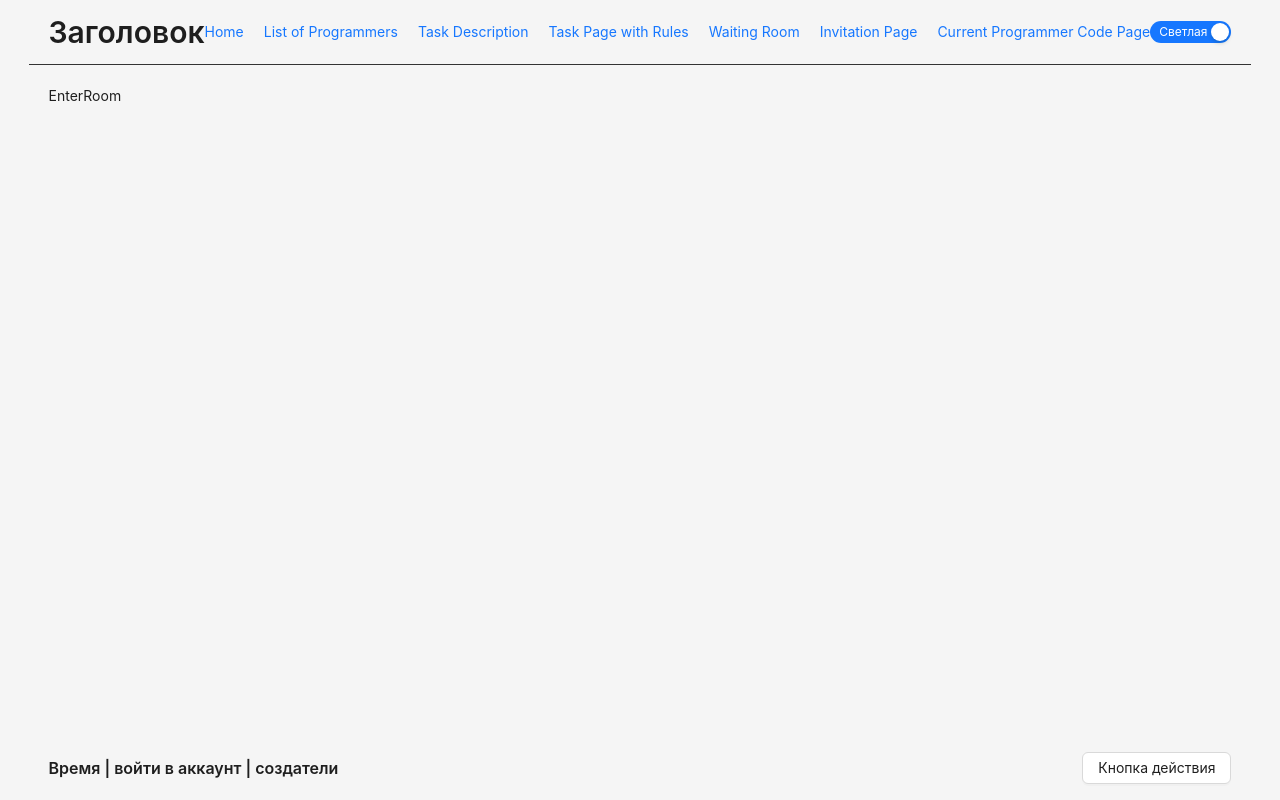
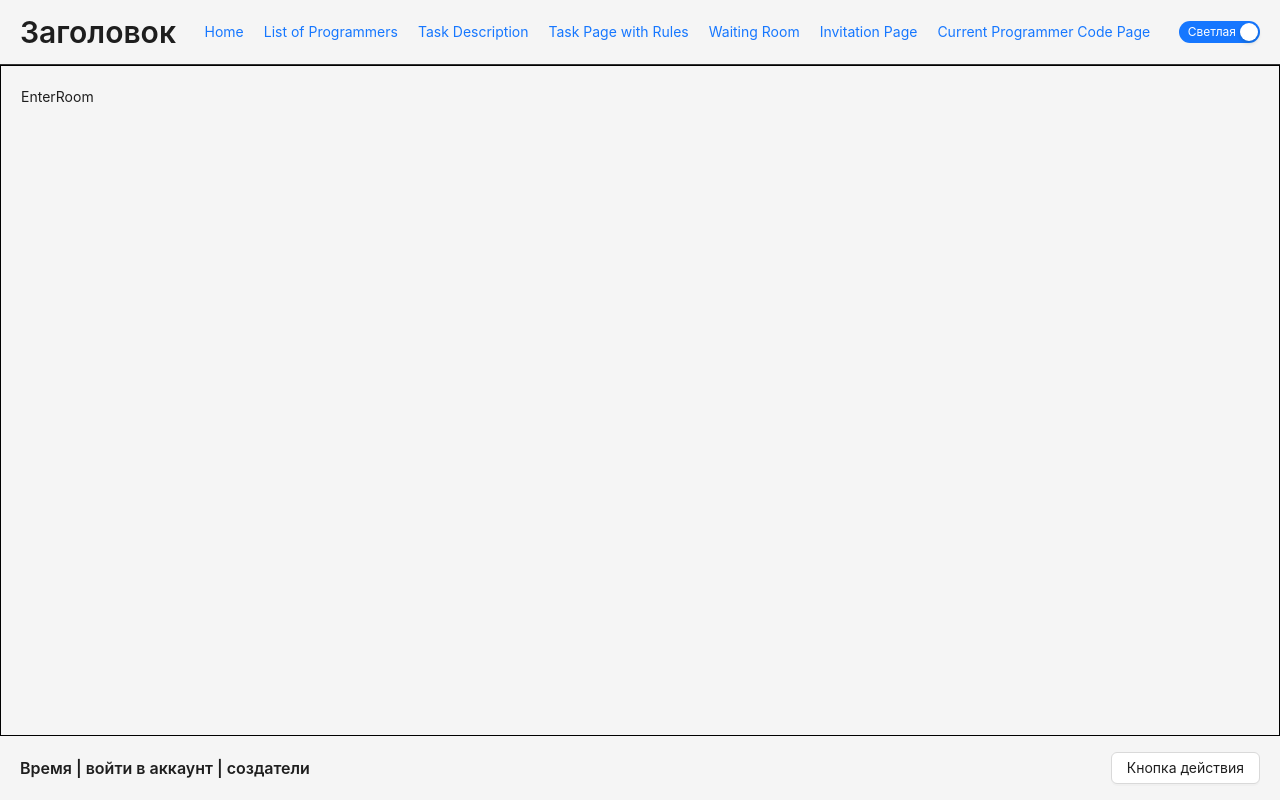
Before and after one commit to Tempus-One-Team/Tempus-Quiz, a React (Vite) app: page / in a window 1280 px wide. Built offline with nearby package versions, Linux system fonts and the light colour scheme.

Commit message:
add fixed width for app

```diff
--- a/src/components/layout/layout.module.scss
+++ b/src/components/layout/layout.module.scss
@@ -1,4 +1,8 @@
 .Content {
     padding: 20px;
-    flex: 1 0 auto;
+    flex: 1 1 auto;
+    max-width: 1600px;
+    width: 100%;
+    border: 1px solid #000;
+    margin: 0 auto;
 }
--- a/src/components/layout/layout.tsx
+++ b/src/components/layout/layout.tsx
@@ -12,15 +12,15 @@ interface LayoutApp {
 
 const LayoutApp: FC<LayoutApp> = ({ setIsDarkMode }) => {
     return (
-        <Layout>
-            <div className="container">
+        <div className="container">
+            <Layout>
                 <HeaderComponent setIsDarkMode={setIsDarkMode} />
                 <Content className={Styles.Content}>
                     <Outlet />
                 </Content>
                 <FooterComponent />
-            </div>
-        </Layout>
+            </Layout>
+        </div>
     );
 };
 
```
